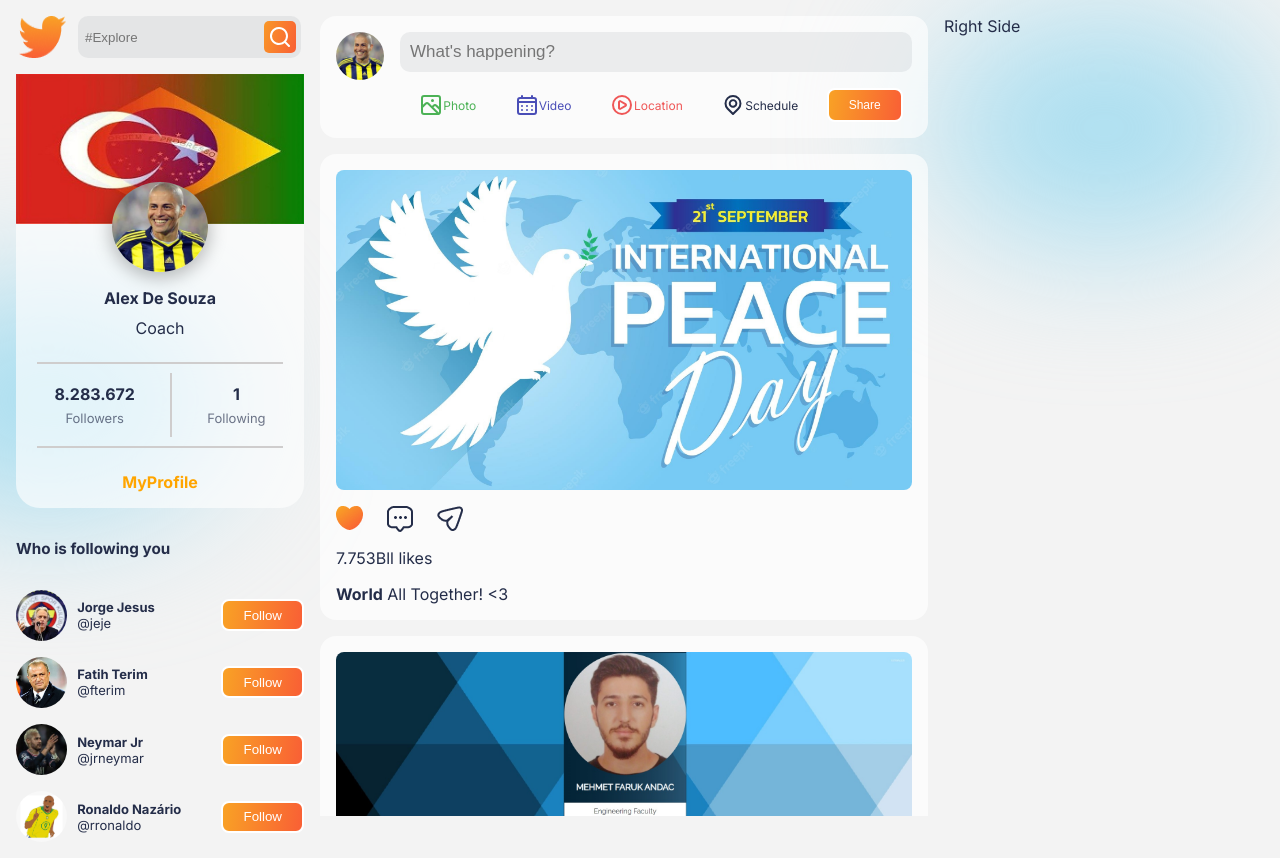
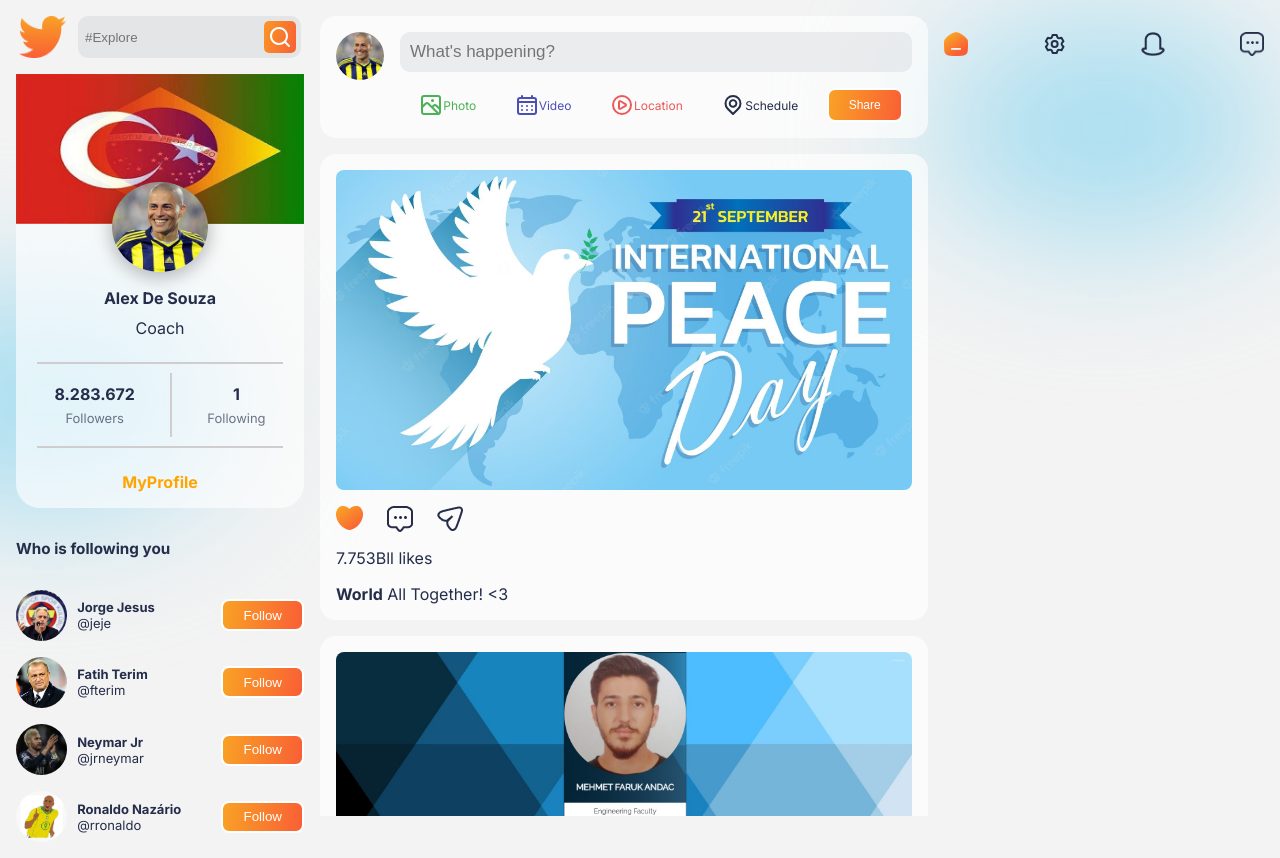
Before and after one commit to mehmetfarukandac/Social-Media-App-React, a React (Create React App) app in the folder SocialMedia-Starter/: page / in a window 1280 px wide. Built offline with nearby package versions, Linux system fonts and the light colour scheme.

Commit message:
Right Side
The Right Side component has 2 components in it and the first one is about icons. Now , I added the icons and gave them some css. They seems like really cool

```diff
--- /dev/null
+++ b/SocialMedia-Starter/src/components/rightSide/RightSide.css
@@ -0,0 +1,14 @@
+.RightSide{
+    display: flex;
+    flex-direction: column;
+    gap: 2rem;
+}
+.navIcons{
+    margin-top: 1rem;
+    display: flex;
+    justify-content: space-between;
+}
+.navIcons>img{
+    width: 1.5rem;
+    height: 1.5rem;
+}
--- /dev/null
+++ b/SocialMedia-Starter/src/components/rightSide/RightSide.jsx
@@ -0,0 +1,23 @@
+import React, { useState } from "react";
+import "./RightSide.css";
+import Home from "../../img/home.png";
+import Noti from "../../img/noti.png";
+import Comment from "../../img/comment.png";
+import { UilSetting } from "@iconscout/react-unicons";
+// import TrendCard from "../TrendCard/TrendCard";
+// import ShareModal from "../ShareModal/ShareModal";
+
+function RightSide() {
+  return (
+    <div className="RightSide">
+      <div className="navIcons">
+        <img src={Home} alt="" />
+        <UilSetting />
+        <img src={Noti} alt="" />
+        <img src={Comment} alt="" />
+      </div>
+    </div>
+  );
+}
+
+export default RightSide;
--- a/SocialMedia-Starter/src/pages/home/Home.jsx
+++ b/SocialMedia-Starter/src/pages/home/Home.jsx
@@ -1,14 +1,17 @@
 import React from "react";
 import PostSide from "../../components/postSide/PostSide";
 import ProfileSide from "../../components/profileSide/ProfileSide";
-import "./Home.css"
+import RightSide from "../../components/rightSide/RightSide";
+import "./Home.css";
 
-const Home = ()=> {
-  return <div className="Home">
-    <ProfileSide />
-    <PostSide />
-    <div className="rightSide">Right Side</div>
-  </div>;
-}
+const Home = () => {
+  return (
+    <div className="Home">
+      <ProfileSide />
+      <PostSide />
+      <RightSide />
+    </div>
+  );
+};
 
 export default Home;
```
